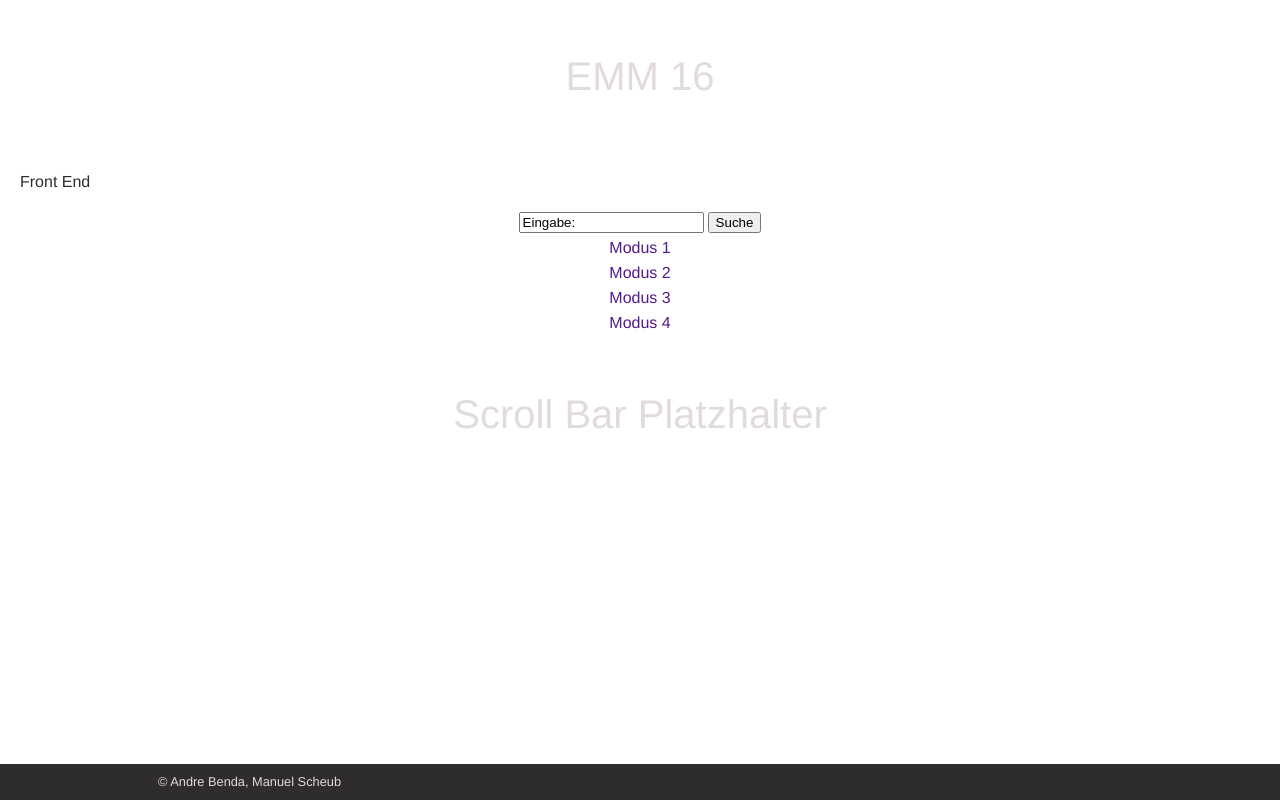
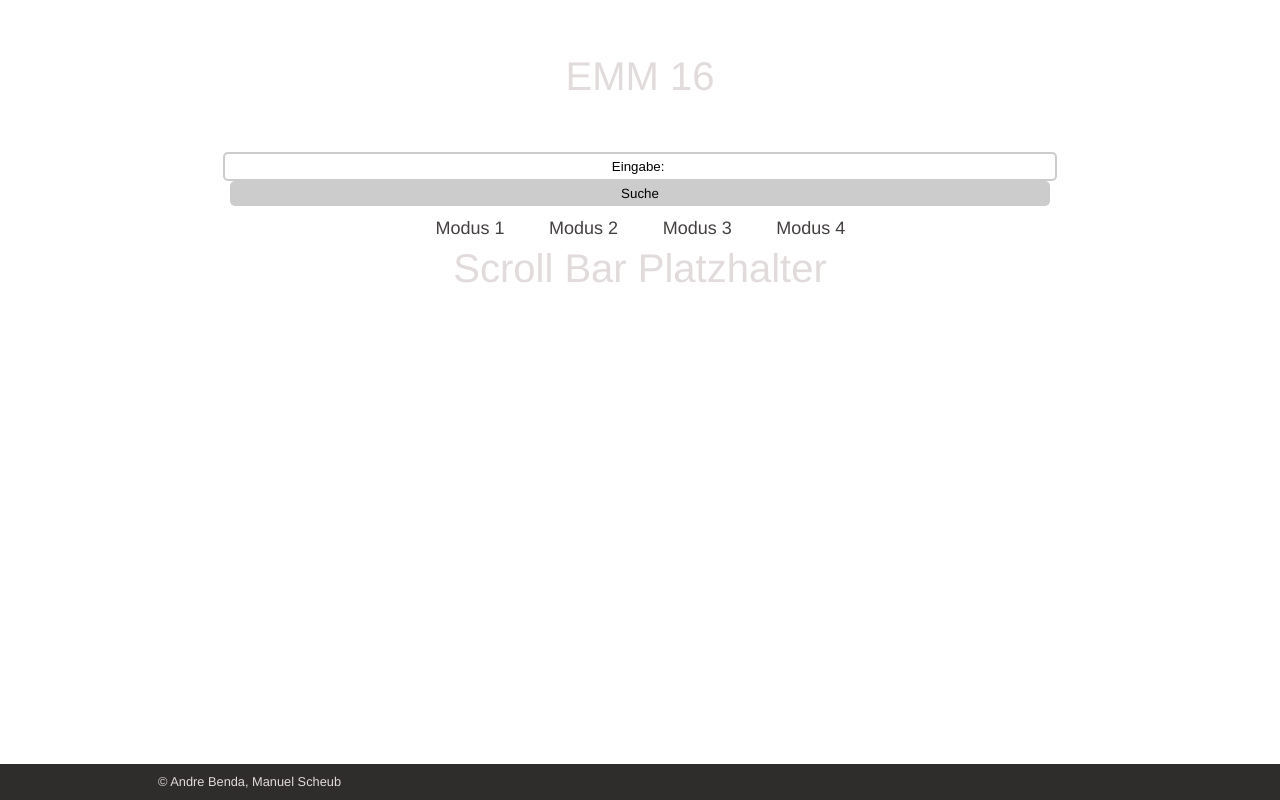
Before and after one commit to Starhammer/SWT_Homepage, a plain HTML site: page frontEnd/index.html in a window 1280 px wide. Drawn offline with nearby package versions, Linux system fonts and the light colour scheme.

Commit message:
Etwas Aufhübschung

```diff
--- a/frontEnd/index.html
+++ b/frontEnd/index.html
@@ -9,12 +9,11 @@
 <body>
     <header>
         <h1>EMM 16</h1>
-        <p> Front End</p>
     </header>
     <nav>
         <input type="text" name="searchRequest" value="Eingabe: "/>
-        <input type="submit" name="submit"value="Suche"size="70" /><br/>
-        <ul>
+        <input type="submit" name="submit"value="Suche" class="submitSerach" /><br/>
+        <ul class="ModiBar">
             <li><a href="">Modus 1</a></li>
             <li><a href="">Modus 2</a></li>
             <li><a href="">Modus 3</a></li>
--- a/frontEnd/indexStyle.css
+++ b/frontEnd/indexStyle.css
@@ -49,6 +49,64 @@ li{
 a{
     text-decoration: none;
 }
+nav{
+    display: block;
+    height: 2.5em;
+    background: white;
+    text-align: center;
+}
+nav input{
+    align-content: center;
+    text-align: center;
+    display: inline-block;
+    width: 64%;
+}
+input[type=text] {
+    padding:5px;
+    border:2px solid #ccc;
+    -webkit-border-radius: 5px;
+    border-radius: 5px;
+}
+
+input[type=text]:focus {
+    border-color:#333;
+}
+
+input[type=submit] {
+    font-family: Helvetica;
+    padding:5px 15px;
+    background:#ccc;
+    border:0 none;
+    cursor:pointer;
+    -webkit-border-radius: 5px;
+    border-radius: 5px;
+}
+input[type=submit]:hover{
+    background: #DBD9D8;
+    border-bottom: 0.188em solid #E7590B;
+}
+nav ul{
+    display: block;
+}
+nav ul li{
+    display: inline;
+    margin: 0em 0.188em 0em 0.188em;
+}
+nav ul li a{
+    color: #454040;
+    font-size: 1.125em;
+    line-height: 2.5em;
+    padding: 0.563em 0.938em 0.375em 0.983em;
+    transition: background 0.2s;
+    -webkit-transition: background 0.2s;
+}
+nav ul li a:hover{
+    background: #DBD9D8;
+    border-bottom: 0.188em solid #E7590B;
+}
+nav ul li a.active{
+    border-bottom: 0.188em solid #E7590B;
+}
 footer{
     bottom: 0;
     position: fixed;
```
